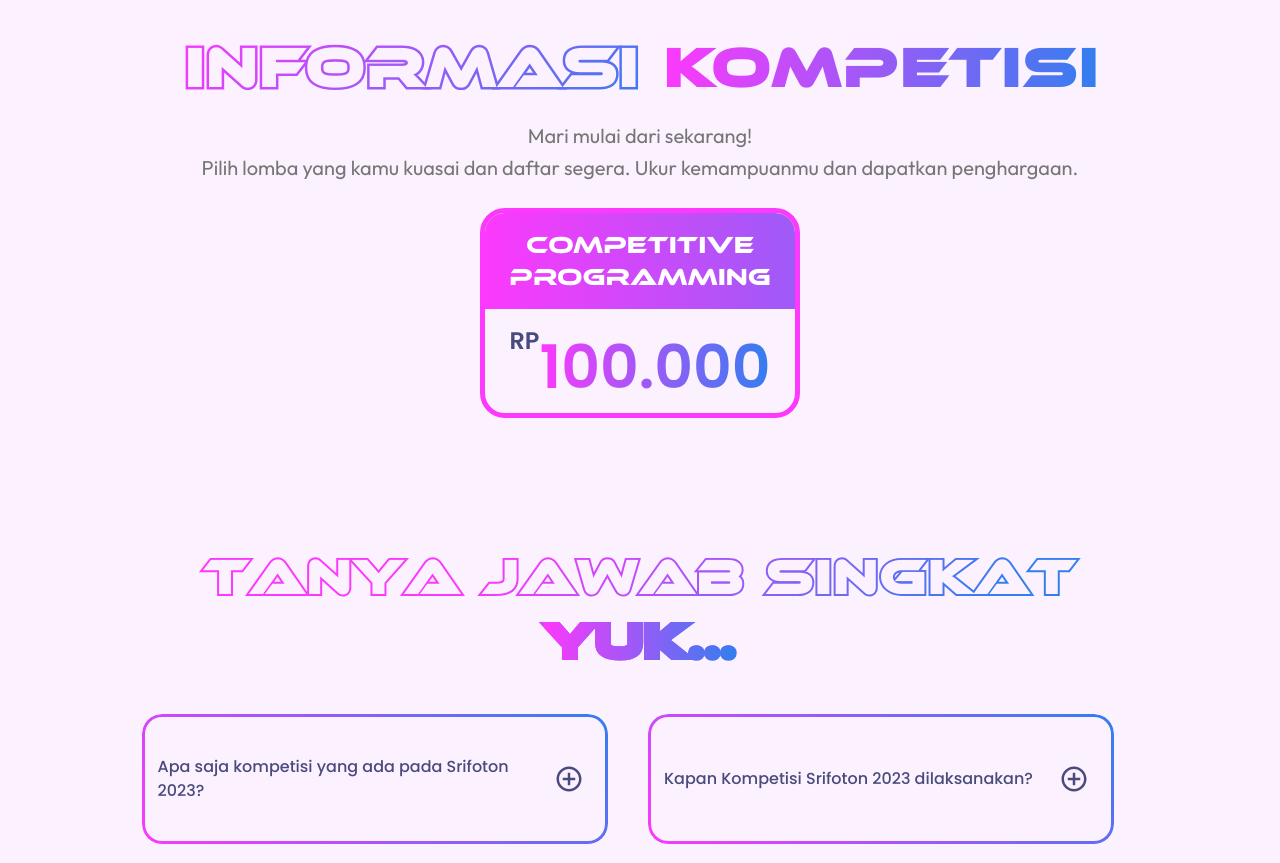
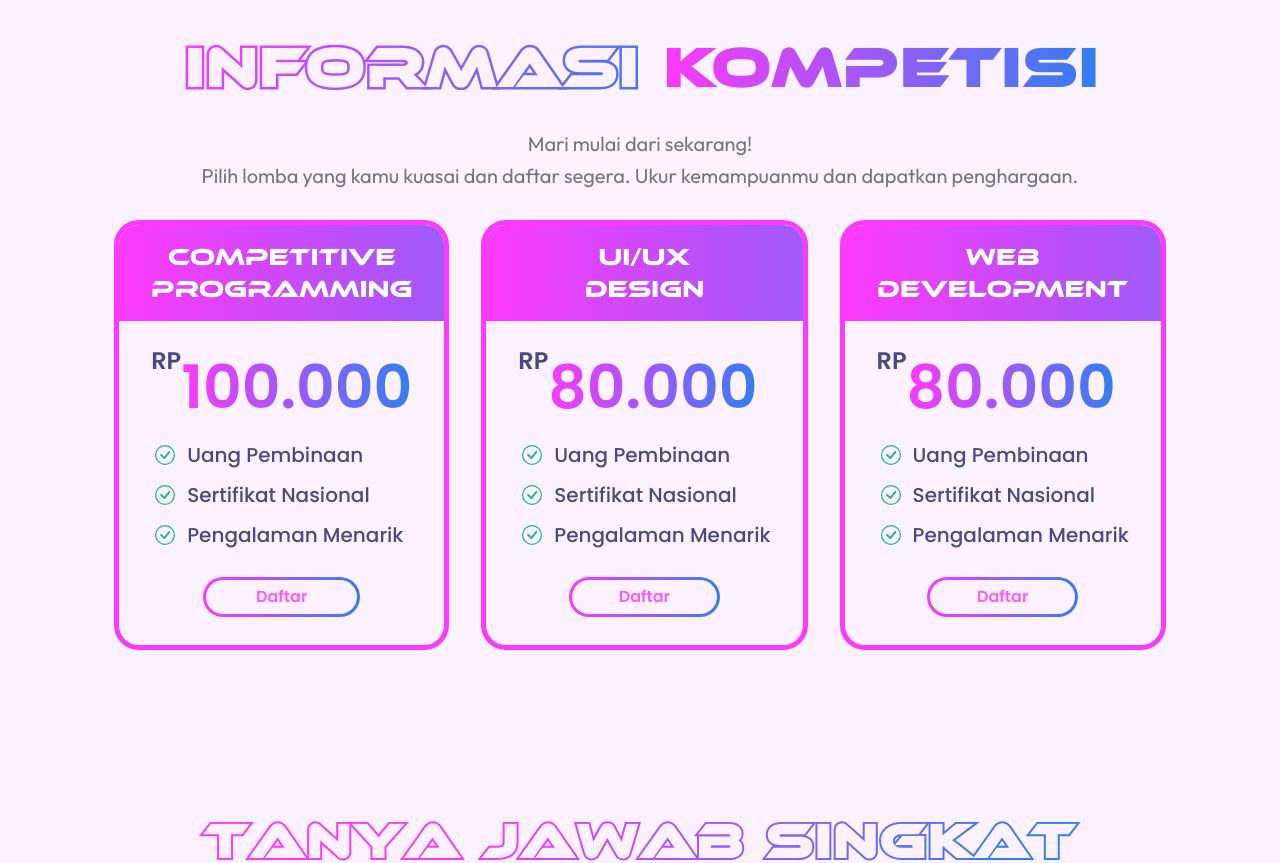
Before and after one commit to zildjianvitoo/srifoton2023fe-deployed, a Next.js app: page /kompetisi in a window 1280 px wide. Shown: the part 800-1663 px from the top of the page. Built offline with nearby package versions, Linux system fonts and the light colour scheme.

Commit message:
feat: create pricing card for kompetisi page

```diff
--- a/components/molecules/PricingCard.jsx
+++ b/components/molecules/PricingCard.jsx
@@ -1,11 +1,17 @@
 import { ethnocentric } from "@/public/fonts/fonts";
 import React from "react";
+import { BsCheckCircle } from "react-icons/bs";
+import NoSSR from "../NoSSR";
+import Button from "../atoms/Button";
+import Link from "next/link";
+import { useTheme } from "next-themes";
 
-export default function PricingCard({ headers, price }) {
+export default function PricingCard({ headers, price, linkTo }) {
+  const { theme } = useTheme();
   const validHeaders = headers.split(" ");
 
   return (
-    <div className="flex flex-col rounded-[25px] border-[5px] border-pink-srifoton">
+    <div className="flex flex-col rounded-[25px] border-[5px] border-pink-srifoton hover:scale-105 transition-all duration-200">
       <div className="bg-gradient-to-r from-pink-srifoton to-[#9E5AF7] rounded-t-[20px] ">
         <h2
           className={`${ethnocentric.className} p-4 text-white text-2xl text-center`}
@@ -14,13 +20,49 @@ export default function PricingCard({ headers, price }) {
           {validHeaders[1]}
         </h2>
       </div>
-      <div className="flex flex-col p-4 px-6 font-poppins">
+      <div className="flex flex-col p-4 px-6 lg:p-6 lg:px-8 font-poppins">
         <div className="flex">
-          <p className="text-2xl font-semibold text-[#494B7C]">RP</p>
+          <p className="text-2xl font-semibold text-[#494B7C] dark:text-[#F8F8F8]">
+            RP
+          </p>
           <p className="mt-3 text-6xl font-semibold text-transparent bg-gradient-to-r from-pink-srifoton to-blue-srifoton bg-clip-text">
-            100.000
+            {price}{" "}
           </p>
         </div>
+        <div className="flex flex-col gap-3 mt-6 ml-1 text-xl font-medium">
+          <div className="flex items-center gap-3">
+            <BsCheckCircle className="text-[#13BA74]" />
+            <p className="text-[#494B7C] dark:text-[#F8F8F8]">Uang Pembinaan</p>
+          </div>
+          <div className="flex items-center gap-3">
+            <BsCheckCircle className="text-[#13BA74]" />
+            <p className="text-[#494B7C] dark:text-[#F8F8F8]">
+              Sertifikat Nasional
+            </p>
+          </div>
+          <div className="flex items-center gap-3">
+            <BsCheckCircle className="text-[#13BA74]" />
+            <p className="text-[#494B7C] dark:text-[#F8F8F8]">
+              Pengalaman Menarik
+            </p>
+          </div>
+        </div>
+        <Link
+          href={`/kompetisi/register/${linkTo}`}
+          className="flex items-end justify-end w-[60%] mx-auto mt-7 mb-1 font-semibold "
+        >
+          <NoSSR>
+            <Button
+              style={`w-full relative border-none mt-auto bg-gradient-to-r !text-base from-[#FC39FC] to-[#337EF0] ${"button-style"} ${
+                theme === "light"
+                  ? "button-pricing-competition "
+                  : "button-pricing-competition-dark"
+              } `}
+            >
+              Daftar
+            </Button>
+          </NoSSR>
+        </Link>
       </div>
     </div>
   );
--- a/components/organisms/Kompetisi/CompetitionInfo.jsx
+++ b/components/organisms/Kompetisi/CompetitionInfo.jsx
@@ -16,13 +16,27 @@ export default function CompetitionInfo() {
             Kompetisi
           </span>
         </h1>
-        <p className="mt-6 lg:!leading-8 text-center  text-base xs:text-lg lg:text-xl text-[#767676] dark:text-[#B4C0D5] lg:w-[80%] mx-auto">
+        <p className="mt-6 lg:mt-8 lg:!leading-8 text-center  text-base xs:text-lg lg:text-xl text-[#767676] dark:text-[#B4C0D5] lg:w-[80%] mx-auto">
           Mari mulai dari sekarang! <br />
           Pilih lomba yang kamu kuasai dan daftar segera. Ukur kemampuanmu dan
           dapatkan penghargaan.
         </p>
-        <div className="flex flex-wrap justify-center gap-8 mt-6">
-          <PricingCard headers={"Competitive Programming"} price={"100.000"} />
+        <div className="flex flex-wrap justify-center gap-8 mt-7">
+          <PricingCard
+            headers={"Competitive Programming"}
+            price={"100.000"}
+            linkTo={"competitive-programming"}
+          />
+          <PricingCard
+            headers={"UI/UX Design"}
+            price={"80.000"}
+            linkTo={"uiux-design"}
+          />
+          <PricingCard
+            headers={"Web Development"}
+            price={"80.000"}
+            linkTo={"web-development"}
+          />
         </div>
       </div>
     </section>
--- a/components/organisms/Kompetisi/Jumbotron.jsx
+++ b/components/organisms/Kompetisi/Jumbotron.jsx
@@ -16,7 +16,7 @@ export default function Jumbotron() {
 
   return (
     <>
-      <section className="relative h-full] mt-12 overflow-hidden xs:h-[110vh] md:h-full lg:min-h-screen xl:min-h-[90vh] lg:mt-6">
+      <section className="relative h-full mt-12 overflow-hidden xs:h-full md:h-full lg:min-h-screen xl:min-h-[90vh] lg:mt-6">
         <div className="flex flex-col justify-center p-8 mt-12 lg:px-20 xl:px-32 lg:mt-32 md:flex-row">
           <div className="flex flex-col justify-center w-fit lg:w-1/2">
             <h1 className="p-[2px] text-3xl xs:text-4xl md:text-4xl font-bold leading-snug lg:leading-[4.65rem] tracking-wide w-fit  lg:text-[60px] jumbotron-kompetisi-header dark:jumbotron-kompetisi-header-dark ">
--- a/pages/kompetisi/index.jsx
+++ b/pages/kompetisi/index.jsx
@@ -14,7 +14,9 @@ export default function Kompetisi() {
       <LayoutMain>
         <Jumbotron />
         <CompetitionInfo />
-        <QNAKompetisi qnaList={kompetisiQnaList} />
+        <div className="md:mt-32">
+          <QNAKompetisi qnaList={kompetisiQnaList} />
+        </div>
       </LayoutMain>
     </>
   );
--- a/styles/globals.css
+++ b/styles/globals.css
@@ -95,7 +95,9 @@ input[type="number"] {
 .button-swiper-competition-blue:hover::before,
 .button-swiper-competition-pink:hover::before,
 .button-swiper-competition-blue-dark:hover::before,
-.button-swiper-competition-pink-dark:hover::before {
+.button-swiper-competition-pink-dark:hover::before,
+.button-pricing-competition:hover::before,
+.button-pricing-competition-dark:hover::before {
   background: none;
 }
 
@@ -111,8 +113,10 @@ input[type="number"] {
 .button-competition-type-dark:hover,
 .button-swiper-competition-blue:hover,
 .button-swiper-competition-pink:hover,
-.button-swiper-competition-blue-dark:hover
-  .button-swiper-competition-pink-dark:hover {
+.button-swiper-competition-blue-dark:hover,
+.button-swiper-competition-pink-dark:hover,
+.button-pricing-competition:hover,
+.button-pricing-competition-dark:hover {
   background-image: linear-gradient(
     to right,
     var(--pink-srifoton),
@@ -185,6 +189,16 @@ input[type="number"] {
 
 .button-swiper-competition-pink-dark {
   --bg-color: #75497c;
+  color: #fb5dfb;
+}
+
+.button-pricing-competition {
+  --bg-color: #fcf2ff;
+  color: #fb5dfb;
+}
+
+.button-pricing-competition-dark {
+  --bg-color: #02053e;
   color: #fb5dfb;
 }
 
@@ -478,7 +492,7 @@ input[type="number"] {
   }
 
   .field-header-dark {
-    color: #242750;
+    color: #1f1663;
     background: -webkit-linear-gradient(
       0deg,
       var(--blue-srifoton) 0%,
```
